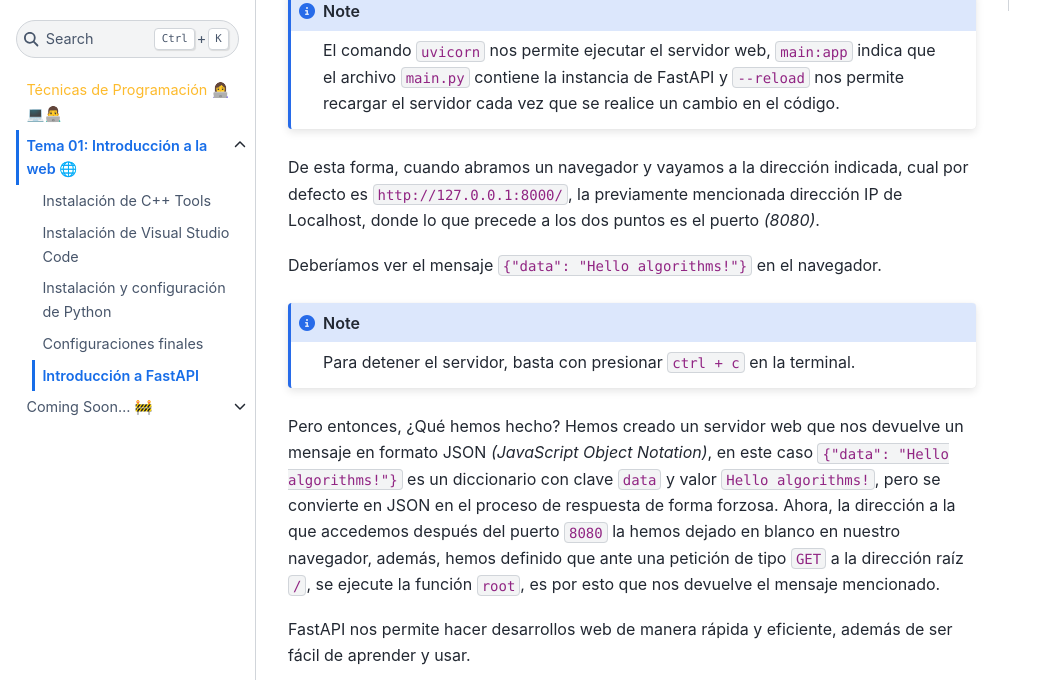
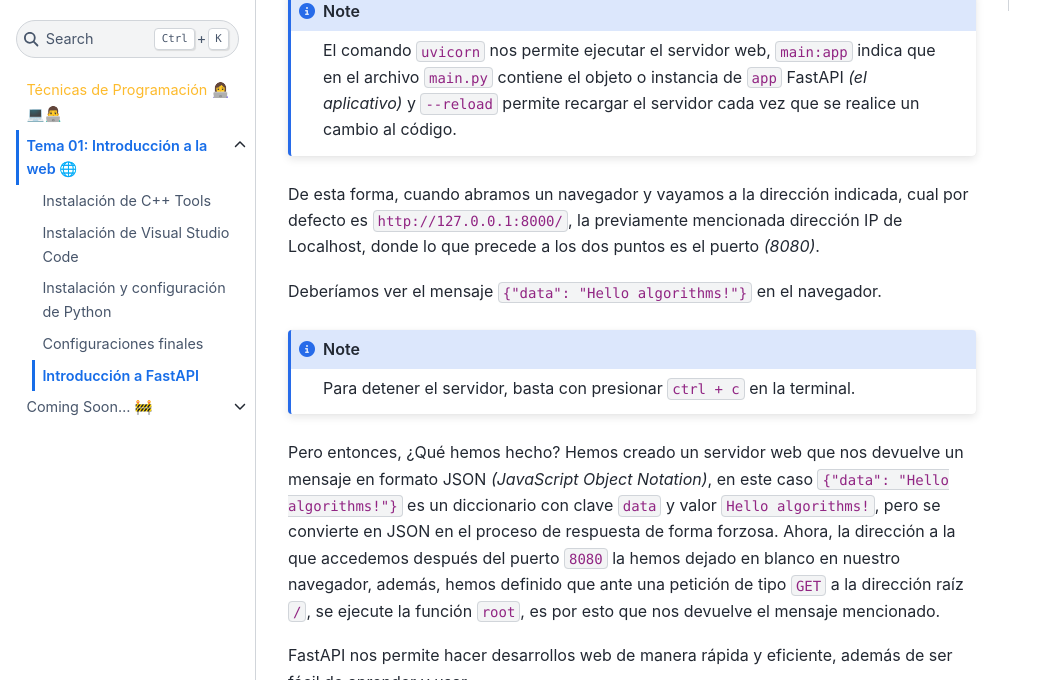
Before and after one commit to OverCV/PT-Help, a Jupyter Book: the page built from docs/temas/uno/fastapi.md, in a window 1280 px wide and 900 px high, scrolled down 2097 px, cut to the strip 220-900 px from the top of the window. Shown: the whole strip, without its empty margins (0-1056 px from the left). Built offline with Jupyter Book 1.0.4 settings and Sphinx 7.4.7 and the Sphinx Book theme 1.1.4, drawn with Linux system fonts in a browser that asks for light colours.

Commit message:
Explanation for uvicorn exec.

````diff
--- a/docs/temas/uno/fastapi.md
+++ b/docs/temas/uno/fastapi.md
@@ -162,7 +162,7 @@ uvicorn main:app --reload
 ```
 
 ```{note}
-El comando `uvicorn` nos permite ejecutar el servidor web, `main:app` indica que el archivo `main.py` contiene la instancia de FastAPI y `--reload` nos permite recargar el servidor cada vez que se realice un cambio en el código.
+El comando `uvicorn` nos permite ejecutar el servidor web, `main:app` indica que en el archivo `main.py` contiene el objeto o instancia de `app` FastAPI *(el aplicativo)* y `--reload` permite recargar el servidor cada vez que se realice un cambio al código.
 ```
 
 De esta forma, cuando abramos un navegador y vayamos a la dirección indicada, cual por defecto es `http://127.0.0.1:8000/`, la previamente mencionada dirección IP de Localhost, donde lo que precede a los dos puntos es el puerto *(8080)*.
````
